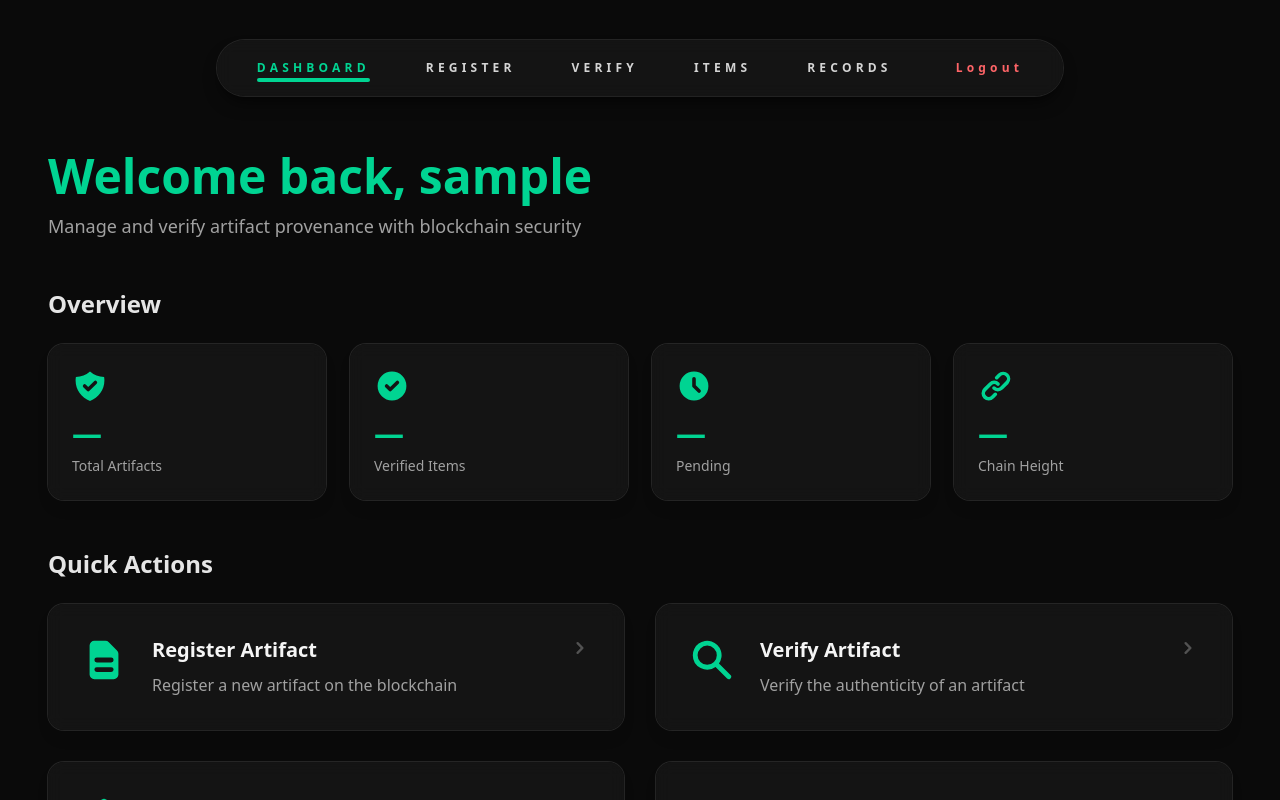
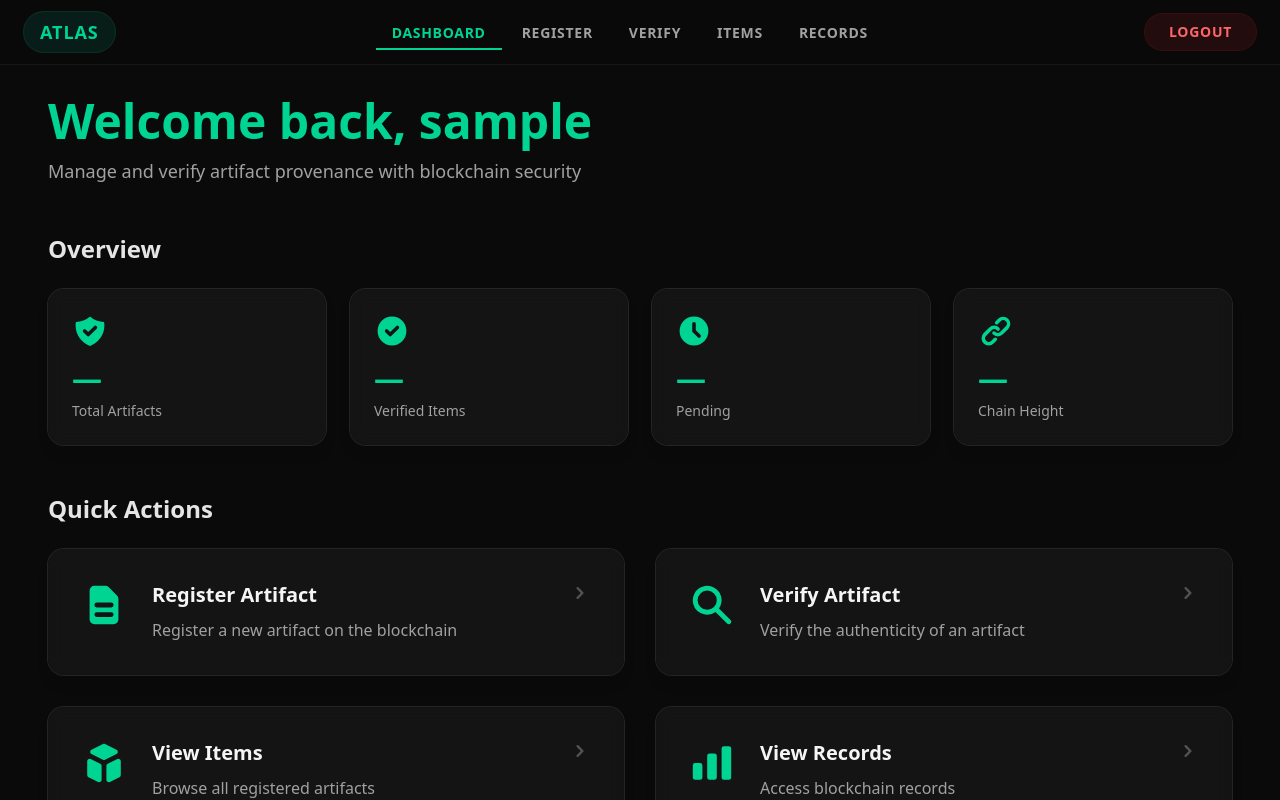
Before and after one commit to ZEDPortugal/ATLAS-Cryptographically-Securing-Antiquities-Provenance, a Next.js app: page / in a window 1280 px wide. Shown: the top 800 px of the page. Built offline with nearby package versions, Linux system fonts and the light colour scheme; sample sign-in values are in the browser's storage.

Commit message:
Add PostgreSQL local setup and redesign navigation bar to horizontal layout

```diff
--- a/package.json
+++ b/package.json
@@ -6,7 +6,8 @@
     "dev": "next dev --webpack",
     "build": "next build --webpack",
     "start": "next start",
-    "lint": "eslint"
+    "lint": "eslint",
+    "db:init": "node scripts/init-db.js"
   },
   "dependencies": {
     "@vercel/postgres": "^0.10.0",
--- /dev/null
+++ b/scripts/init-db.js
@@ -0,0 +1,28 @@
+// Database initialization script
+// Run this with: node scripts/init-db.js
+
+import { initializeDatabase } from '../src/lib/db.js';
+
+async function main() {
+  console.log('🔄 Initializing database...');
+
+  try {
+    await initializeDatabase();
+    console.log('✅ Database initialized successfully!');
+    console.log('\nYou can now:');
+    console.log('1. Run: npm run dev');
+    console.log('2. Navigate to /dev-register to create your first user');
+    console.log('3. Use the generated hash to login');
+  } catch (error) {
+    console.error('❌ Error initializing database:', error);
+    console.error('\nMake sure:');
+    console.error('1. PostgreSQL is running locally');
+    console.error('2. Database "atlas" exists (run: createdb atlas)');
+    console.error('3. Connection details in .env.local are correct');
+    process.exit(1);
+  }
+
+  process.exit(0);
+}
+
+main();
--- a/src/app/navbar/navigationbar.jsx
+++ b/src/app/navbar/navigationbar.jsx
@@ -111,56 +111,52 @@ export default function NavigationBar() {
 
 	return (
 		<>
-			<header className="flex shrink-0 items-center justify-center px-4 pt-6 pb-4 md:pt-10 md:pb-6">
-				<nav
-					aria-label="Primary navigation"
-					className="hidden rounded-full bg-neutral-900/80 px-6 py-2 shadow-lg shadow-black/50 ring-1 ring-neutral-700/50 backdrop-blur md:block"
-				>
-					<ul className="relative flex flex-wrap items-center justify-center gap-6 text-xs uppercase tracking-[0.35em]">
-						<span
-							ref={indicatorRef}
-							style={{
-								width: `${indicatorStyle.width}px`,
-								left: `${indicatorStyle.left}px`,
-								opacity: indicatorStyle.opacity,
-							}}
-							className="pointer-events-none absolute bottom-1.5 h-1 rounded-full bg-emerald-400 transition-all duration-300 ease-out"
-						/>
+			<header className="sticky top-0 z-40 w-full border-b border-neutral-800/50 bg-neutral-950/95 backdrop-blur-md">
+				<div className="mx-auto flex h-16 max-w-7xl items-center justify-between px-6">
+					{/* Logo */}
+					<Link href="/" className="flex items-center gap-2">
+						<div className="flex h-10 items-center rounded-full bg-emerald-400/10 px-4 ring-1 ring-emerald-400/20">
+							<span className="text-lg font-bold tracking-wider text-emerald-400">ATLAS</span>
+						</div>
+					</Link>
+
+					{/* Desktop Navigation - Center */}
+					<nav aria-label="Primary navigation" className="hidden md:block">
+						<ul className="flex items-center gap-1">
 							{links.map((link) => {
 								const active = isActive(pathname, link.href);
-							const baseClasses = "flex h-10 items-center justify-center px-4 font-semibold transition-colors duration-200 focus-visible:outline focus-visible:outline-offset-2 focus-visible:outline-emerald-400";
+								const baseClasses = "relative px-4 py-2 text-sm font-semibold uppercase tracking-wider transition-colors duration-200 focus-visible:outline focus-visible:outline-offset-2 focus-visible:outline-emerald-400";
 								const activeClasses = "text-emerald-400";
-							const inactiveClasses = "text-neutral-300 hover:text-emerald-200";
+								const inactiveClasses = "text-neutral-400 hover:text-emerald-300";
 
 								return (
 									<li key={link.href}>
 										<Link
 											href={link.href}
 											aria-current={active ? "page" : undefined}
-										ref={(element) => {
-											if (!element) {
-												linkRefs.current.delete(link.href);
-												return;
-											}
-											linkRefs.current.set(link.href, element);
-										}}
 											className={classNames(baseClasses, active ? activeClasses : inactiveClasses)}
 										>
 											{link.label}
+											{active && (
+												<span className="absolute bottom-0 left-0 right-0 h-0.5 bg-emerald-400"></span>
+											)}
 										</Link>
 									</li>
 								);
 							})}
-						<li className="ml-2 flex items-center gap-3">
+						</ul>
+					</nav>
+
+					{/* Logout Button - Right */}
+					<div className="hidden md:block">
 						<button
 							onClick={logout}
-								className="flex h-10 items-center justify-center px-4 font-semibold text-red-400 transition-colors duration-200 hover:text-red-300 focus-visible:outline focus-visible:outline-offset-2 focus-visible:outline-red-400"
+							className="rounded-full bg-red-500/10 px-6 py-2 text-sm font-semibold uppercase tracking-wider text-red-400 ring-1 ring-red-500/20 transition-all duration-200 hover:bg-red-500/20 hover:ring-red-500/40 focus-visible:outline focus-visible:outline-offset-2 focus-visible:outline-red-400"
 						>
 							Logout
 						</button>
-						</li>
-					</ul>
-				</nav>
+					</div>
+				</div>
 			</header>
 
 			{/* Floating Burger Menu Button */}
```
Also changed, not shown: 2 other files (tests, documents, lock files or other folders). Lines whose indentation alone changed are shown as unchanged.
